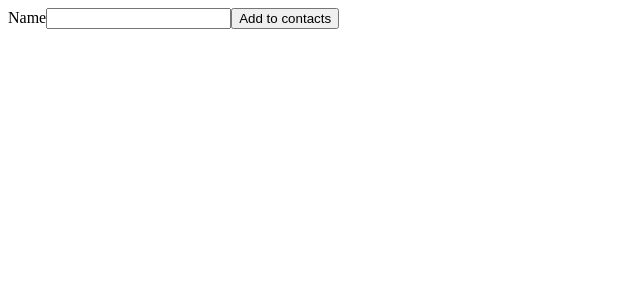
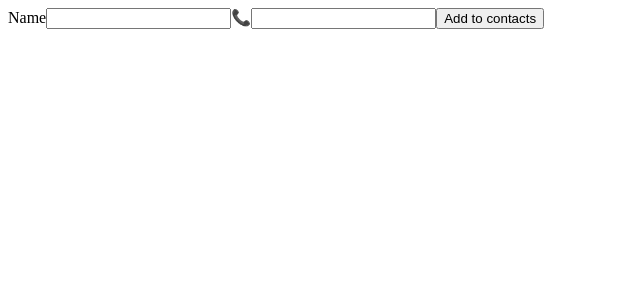
Before and after one commit to Eastvarga/goit-react-hw-02-phonebook, a React (Create React App) app: page / in a window 1280 px wide. Shown: the top 300 px of the page, without its empty margins (0-640 px from the left). Built offline with nearby package versions, Linux system fonts and the light colour scheme.

Commit message:
Added number input

```diff
--- a/src/App.js
+++ b/src/App.js
@@ -6,12 +6,16 @@ class App extends Component {
   state = {
     contacts: [],
     name: "",
+    number: "",
   };
 
-  formSubmitHandler = ({ name }) => {
+  formSubmitHandler = ({ name, number }) => {
     this.setState((prevState) => {
       return {
-        contacts: [{ id: uuidv4(), name: name }, ...prevState.contacts],
+        contacts: [
+          { id: uuidv4(), name: name, number: number },
+          ...prevState.contacts,
+        ],
       };
     });
   };
--- a/src/components/ContactList/index.jsx
+++ b/src/components/ContactList/index.jsx
@@ -4,8 +4,11 @@ class ContactList extends Component {
   render() {
     return (
       <ul>
-        {this.props.contacts.map(({ id, name }) => (
-          <li key={id}>{name}</li>
+        {this.props.contacts.map(({ id, name, number }) => (
+          <li key={id}>
+            <span>{name}:</span>
+            <span>{number}</span>
+          </li>
         ))}
       </ul>
     );
--- a/src/components/Form/index.jsx
+++ b/src/components/Form/index.jsx
@@ -2,11 +2,13 @@ import { Component } from "react";
 
 const INITIAL_STATE = {
   name: "",
+  number: "",
 };
 
 class Form extends Component {
   state = {
     name: "",
+    number: "",
   };
 
   handleChange = (event) => {
@@ -40,6 +42,18 @@ class Form extends Component {
             onChange={this.handleChange}
           />
         </label>
+        <label>
+          📞
+          <input
+            type="tel"
+            name="number"
+            value={this.state.number}
+            pattern="(\+?( |-|\.)?\d{1,2}( |-|\.)?)?(\(?\d{3}\)?|\d{3})( |-|\.)?(\d{3}( |-|\.)?\d{4})"
+            title="Номер телефона должен состоять из 11-12 цифр и может содержать цифры, пробелы, тире, пузатые скобки и может начинаться с +"
+            required
+            onChange={this.handleChange}
+          />
+        </label>
         <button type="submit">Add to contacts</button>
       </form>
     );
```
